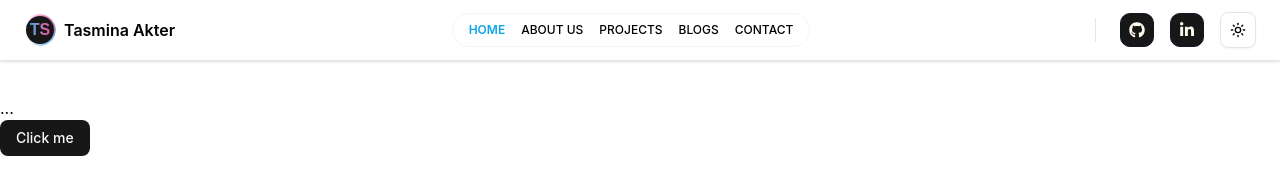
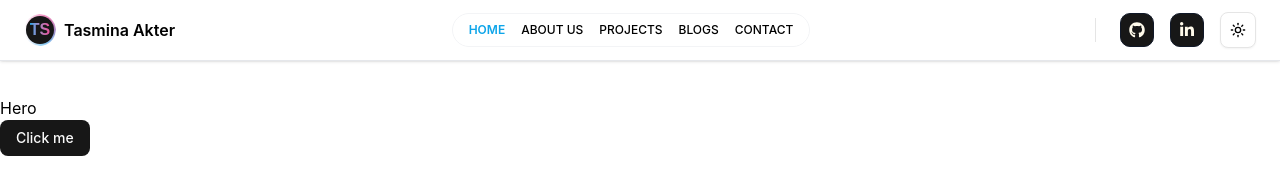
Before and after one commit to wptasmina/My-Portfolio, a Next.js app: page / in a window 1280 px wide. Shown: the top 186 px of the page. Built offline with nearby package versions, Linux system fonts and the light colour scheme.

Commit message:
hero section add

```diff
--- a/app/page.tsx
+++ b/app/page.tsx
@@ -1,4 +1,4 @@
-import { HeroSection } from "@/components/HomeSection/HeroSection";
+import  HeroSection from "@/components/HomeSection/HeroSection";
 import { Button } from "@/components/ui/button";
 // import AboutPage from "./about/page";
 
--- a/components/HomeSection/HeroSection.tsx
+++ b/components/HomeSection/HeroSection.tsx
@@ -1,6 +1,7 @@
 // components/HomeSection/HeroSection.tsx
 
+const HeroSection = () => {
+  return <div>Hero</div>;
+};
 
-export const HeroSection = () => {
-  return <div>...</div>;
-};
+export default HeroSection;
```
